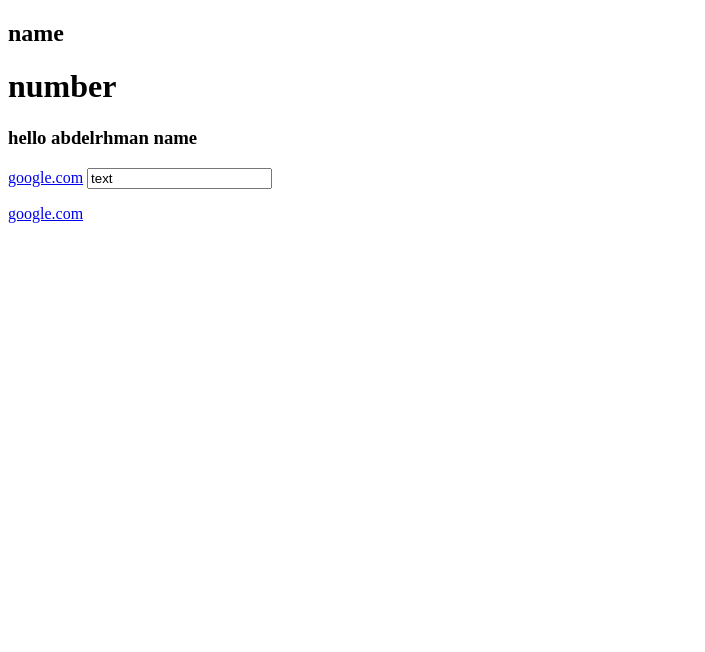
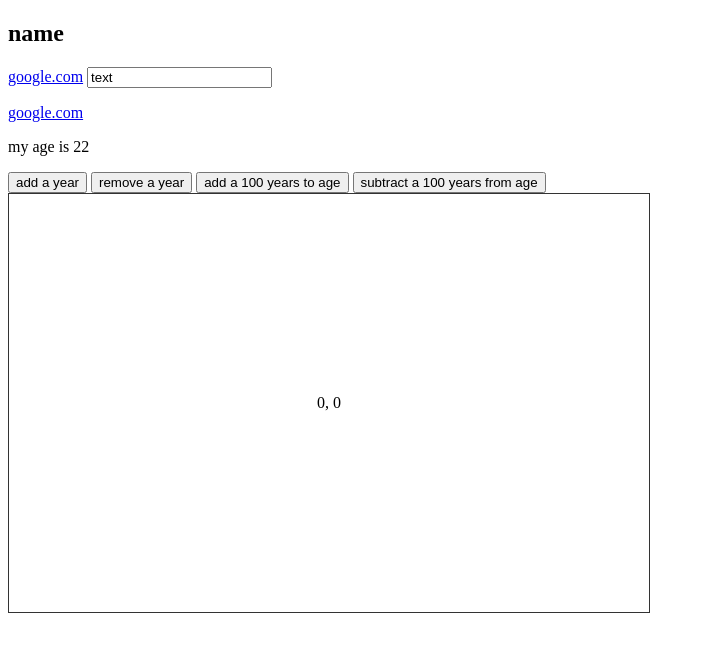
Before and after one commit to abdelrhmanshokr/vue-js-test, a plain HTML site: page index.html in a window 1280 px wide. Shown: the whole page, without its empty margins (0-705 px from the left). Drawn offline with nearby package versions, Linux system fonts and the light colour scheme.

Commit message:
added some new events click and double click

```diff
--- a/app.js
+++ b/app.js
@@ -5,19 +5,37 @@ new Vue({
     //the second proprety is the data which tells the instanse what to output
     data: {
         name: 'name',
-        age: 'number',
-        address: 'address',
+
         //this link is used in the href attribute in a link so we need to bind it to take its value in the html page as shown in the html page
         link: 'https://www.google.com',
         inputValue: 'text',
+
         //we also can write html in here and bind it in the html page link so
-        linkTag: '<a href="https://www.google.com"> google.com </a>'
+        linkTag: '<a href="https://www.google.com"> google.com </a>',
+
+        //events data
+        age: 22,
+        x: 0,
+        y: 0
     },
     //we can add methods to any element also
     //the arrow function does not support this notation
     methods: {
         greet: function(name){
            return 'hello' + ' ' + name + ' ' + this.name;
+        },
+
+        //events methods
+        addAge: function(inc){
+            this.age += inc;
+        },
+        subAge: function(dec){
+            this.age -= dec;
+        },
+
+        updateXY: function(event){ //when we create a new event we get an event object automatically called event
+            this.x = event.offsetX;
+            this.y = event.offsetY;
         }
     }
 });
--- a/index.html
+++ b/index.html
@@ -10,8 +10,6 @@
 <body>
     <div id="vue-app">
         <h2>{{ name }}</h2>
-        <h1>{{ age }}</h1>
-        <h3>{{ greet('abdelrhman') }}</h3>
 
         <!-- to use any data in any attribute we need to bind that data first using v-bind:......-->
         <a v-bind:href="link">google.com</a>
@@ -19,6 +17,19 @@
 
         <!-- we can bind a whole html tag link so-->
         <p v-html="linkTag"></p>
+
+        <!-- events -->
+        <p>my age is {{ age }}</p>
+        <!-- on the button we need to add a lister to the certain event-->
+        <button v-on:click = "addAge(1)">add a year</button>
+        <button v-on:click = "subAge(1)">remove a year</button>
+        <button v-on:dblclick = "addAge(100)">add a 100 years to age</button>
+        <button v-on:dblclick = "subAge(100)">subtract a 100 years from age</button>
+
+        <!-- some more events -->
+        <div id="canvas" v-on:mousemove = "updateXY()">
+            {{x}}, {{y}}
+        </div>
     </div>
 
     <script src="app.js"></script>
--- a/styles.css
+++ b/styles.css
@@ -0,0 +1,6 @@
+#canvas{
+    width: 600px;
+    padding: 200px 20px;
+    text-align: center;
+    border: 1px solid #333;
+}
```
